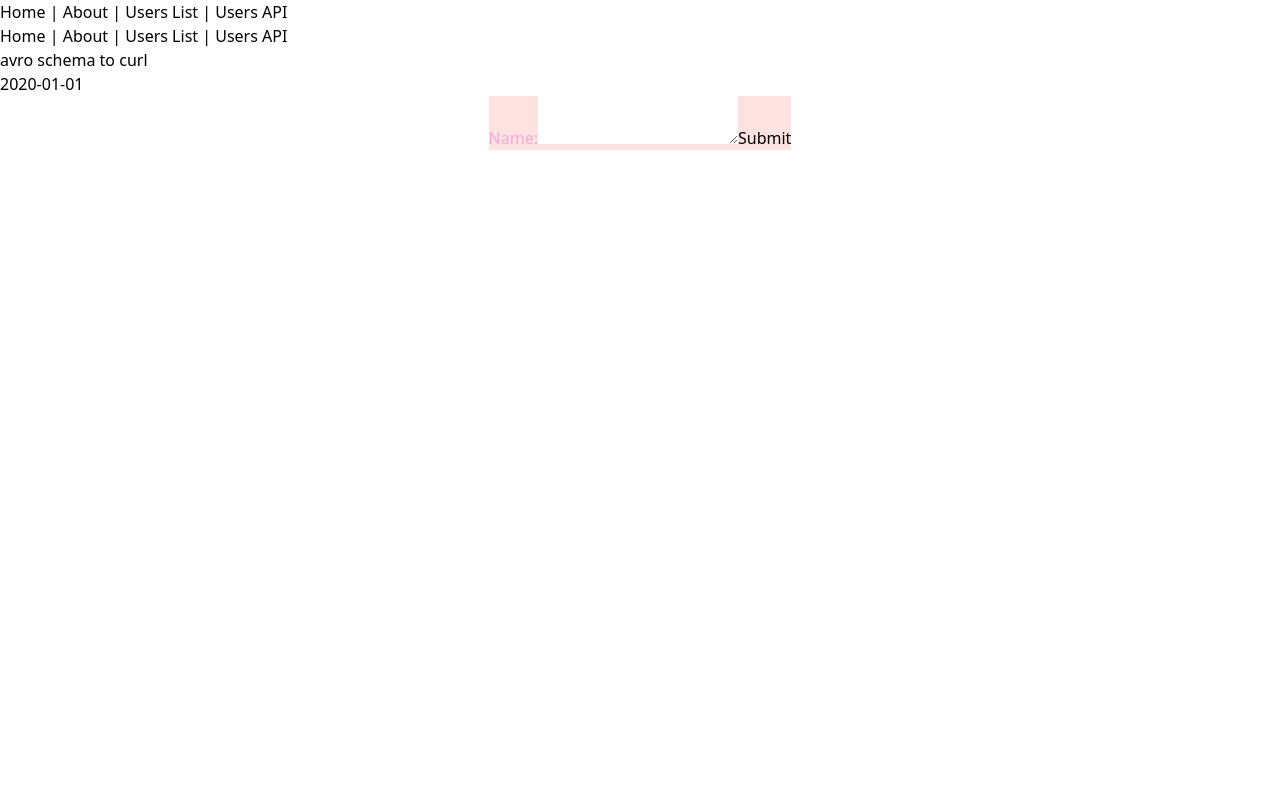
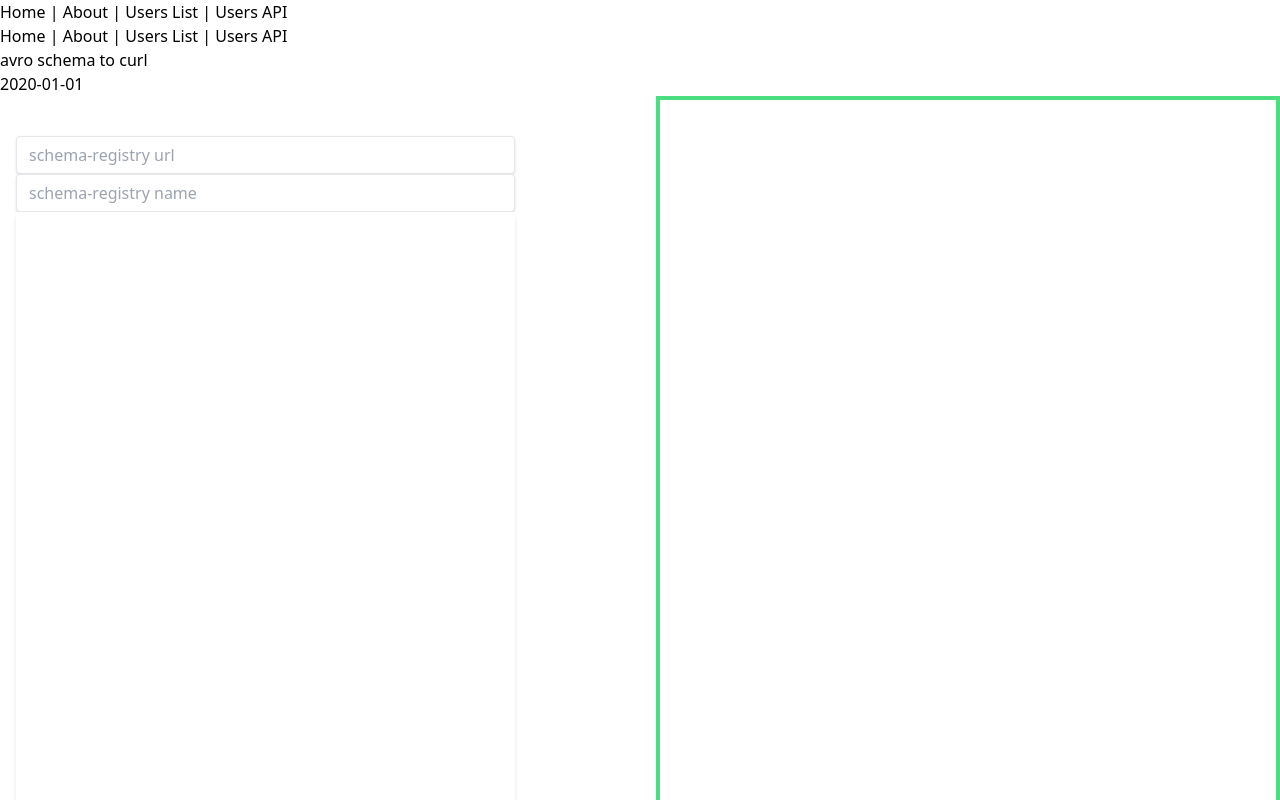
Before and after one commit to IPreferWater/ipreferwater-website, a Next.js app: page /blog/avro-schema-to-curl in a window 1280 px wide. Shown: the top 800 px of the page. Built offline with nearby package versions, Linux system fonts and the light colour scheme.

Commit message:
feat(dev): add inputs & more beautifull state for AvroConverter

```diff
--- a/components/blog/AvroConverter.tsx
+++ b/components/blog/AvroConverter.tsx
@@ -10,7 +10,8 @@ class AvroConverter extends Component {
         curl:"",
         schemaRegistryUrl: "",
         schemaName: "",
-        schema : ""
+        schema : "",
+        valid: true
 
     }
 
@@ -58,12 +59,38 @@ class AvroConverter extends Component {
         return false;
     };
 
+    onChangeSchemaRegistryUrl = (event: React.ChangeEvent<HTMLInputElement>) => {
+        const schemaRegistryUrl = event.target.value;
+        this.setState({schemaRegistryUrl : schemaRegistryUrl}, () => {
+            this.buildCurl();
+        });
+    }
+
+    onChangeSchemaRegistryName = (event: React.ChangeEvent<HTMLInputElement>) => {
+        const schemaRegistryName = event.target.value;
+        this.setState({schemaName : schemaRegistryName}, () => {
+            this.buildCurl();
+        });
+    }
+
      inputHandler = (event: React.ChangeEvent<HTMLTextAreaElement>) => {
 
         const str = event.target.value;
+
+        if (str === "") {
+            this.setState({valid : true}, () => {
+
+            });
+            return;
+        }
         const json = this.tryParseJSONObject(str)
+
+
          if (json == false) {
              console.log("set color to red");
+             this.setState({valid : false}, () => {
+
+            });
            return;
          }
 
@@ -71,7 +98,7 @@ class AvroConverter extends Component {
         const strStringify = JSON.stringify(json);
         const schemaParsed = strStringify.replaceAll('"', '\\"')
 
-        this.setState({schema : schemaParsed}, () => {
+        this.setState({schema : schemaParsed, valid : true}, () => {
             this.buildCurl();
         });
 
@@ -80,19 +107,30 @@ class AvroConverter extends Component {
 render() {
 
     return (
-      <div>
-          <div>
+        <div className='flex flex-col'>
+            {!this.state.valid  &&
+          <div className='text-red-400 font-bold text-center text-4xl'>your json is invalid</div>}
+
+      <div className='flex flex-row'>
+
+          <div className='md:w-1/2 py-10 mx-4'>
             <form>
-              <label className="text-pink-300">
-                Name:
-                <textarea onChange={this.inputHandler} />
+            <input type="url" className="shadow appearance-none border rounded w-4/5 py-2 px-3 text-gray-700 leading-tight focus:outline-none focus:shadow-outline" placeholder="schema-registry url"
+            onChange={this.onChangeSchemaRegistryUrl} />
+
+            <input className="shadow appearance-none border rounded w-4/5 py-2 px-3 text-gray-700 leading-tight focus:outline-none focus:shadow-outline" type="text" placeholder="schema-registry name"
+            onChange={this.onChangeSchemaRegistryName} />
+
+              <label className="">
+                <textarea className='shadow-md resize-none w-4/5 h-screen' onChange={this.inputHandler} />
               </label>
-              <input type="submit" value="Submit" />
             </form>
             </div>
-                {this.state.curl}
-            <div>
 
+            <div className='md:w-1/2'>
+            <div className={`border-4  w-full h-full ${this.state.valid ? "border-green-400" : "border-red-400 text-gray-500"} `}>
+            {this.state.curl}
+            </div>
 
 
             </div>
@@ -100,6 +138,8 @@ render() {
 
 
       </div>
+
+      </div>
     )}
 
 }
--- a/pages/blog/[id].tsx
+++ b/pages/blog/[id].tsx
@@ -22,10 +22,10 @@ export default function Post({ postData }) {
 
     return (
       <Layout>
-          <div className="flex flex-col">
+          <div className="flex flex-col w-full">
               <div>{postData.title}</div>
               <div>{postData.date}</div>
-              <div className='m-auto bg-red-100'>{getComponent(postData.component)}</div>
+              <div >{getComponent(postData.component)}</div>
         </div>
       </Layout>
     )
```
